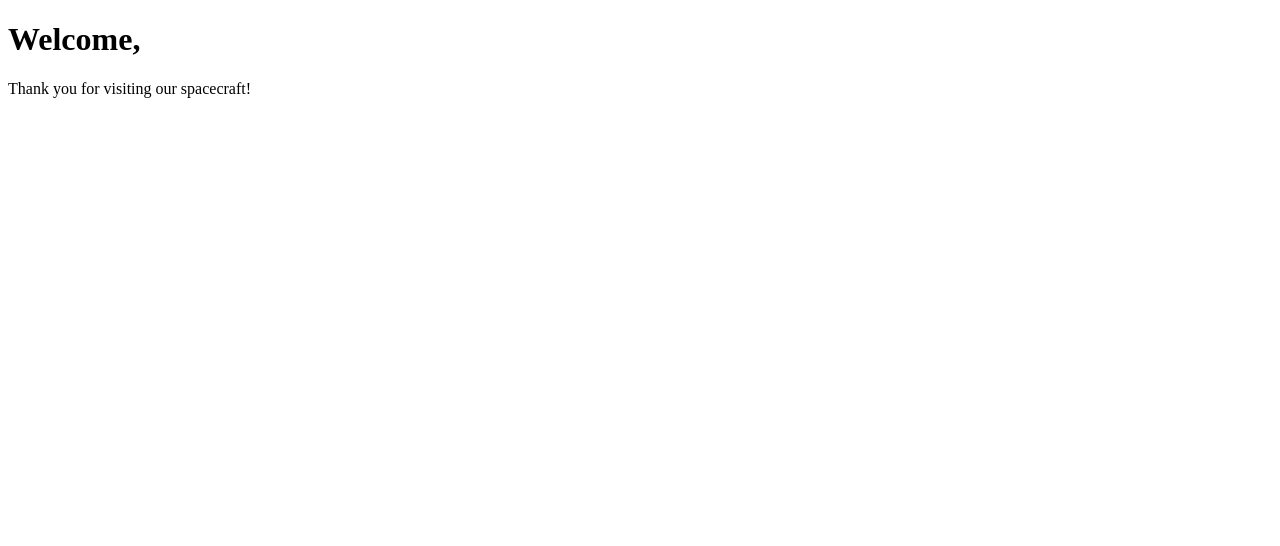
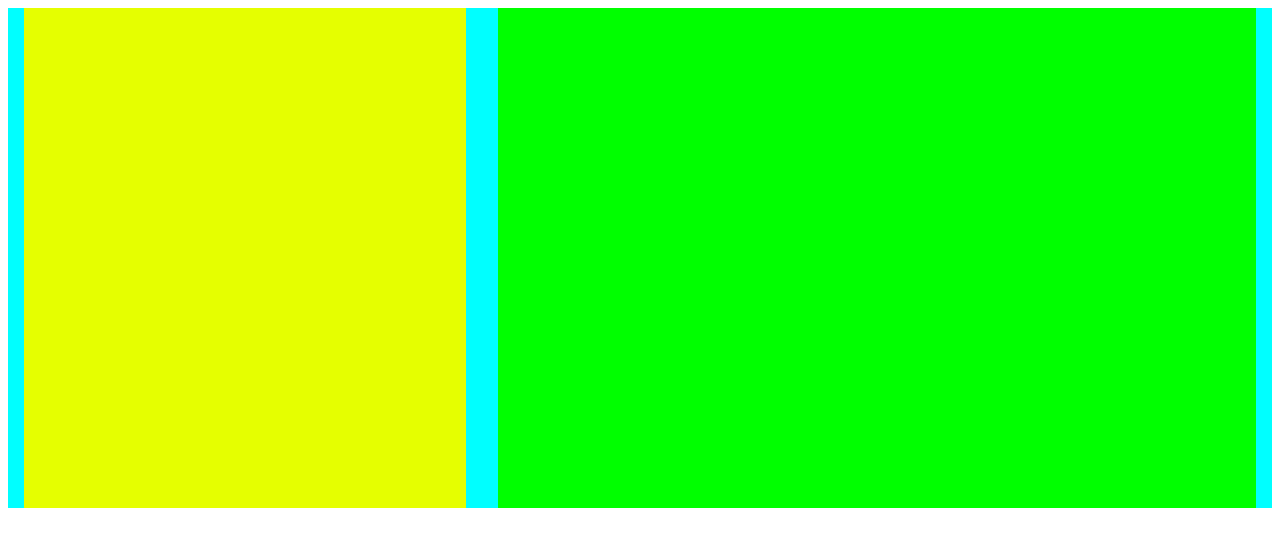
Before and after one commit to sagarhasan273/React, a React (Create React App) app: page / in a window 1280 px wide. Shown: the top 546 px of the page. Built offline with nearby package versions, Linux system fonts and the light colour scheme.

Commit message:
Containment of Composition

```diff
--- a/src/App.js
+++ b/src/App.js
@@ -1,7 +1,12 @@
-import WelcomeDialog from './components/WelcomeDialog';
+import { useEffect } from 'react';
+import SplitPane from './components/SplitPane';
 
 export default function App() {
+  useEffect(() => {
+    const element = document.querySelector('.FancyBorder');
+    console.log(element);
+  });
   return (
-    <WelcomeDialog />
+    <SplitPane />
   );
 }
--- /dev/null
+++ b/src/components/SplitPane.js
@@ -0,0 +1,10 @@
+import '../css/SplitPane.css';
+
+export default function SplitPane({ left, right }) {
+  return (
+    <div className="splitPane">
+      <div className="splitPane-left">{left}</div>
+      <div className="splitPane-right">{right}</div>
+    </div>
+  );
+}
--- /dev/null
+++ b/src/css/SplitPane.css
@@ -0,0 +1,20 @@
+.splitPane {
+	display: flex;
+	width: 100%;
+	height: 500px;
+	background-color: aqua;
+}
+.splitPane-left {
+	float: left;
+	margin: auto;
+	width: 35%;
+	height: 100%;
+	background-color: rgb(229, 255, 0);
+}
+.splitPane-right {
+	margin: auto;
+	float: left;
+	width: 60%;
+	height: 100%;
+	background-color: rgb(0, 255, 0);
+}
```
Also changed, not shown: public/index.html (+4 -4 lines).
